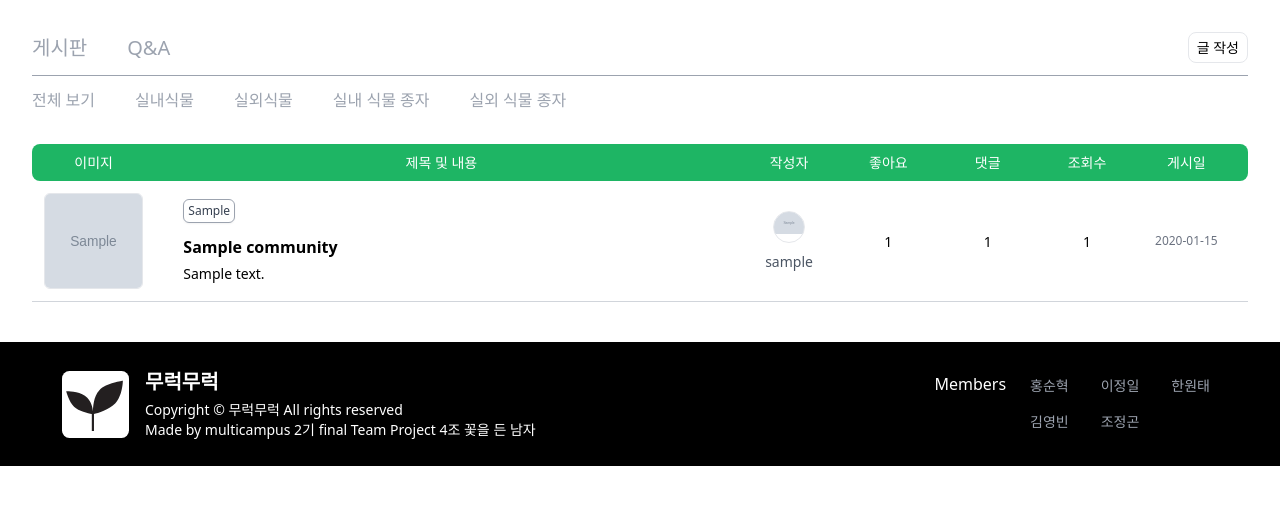
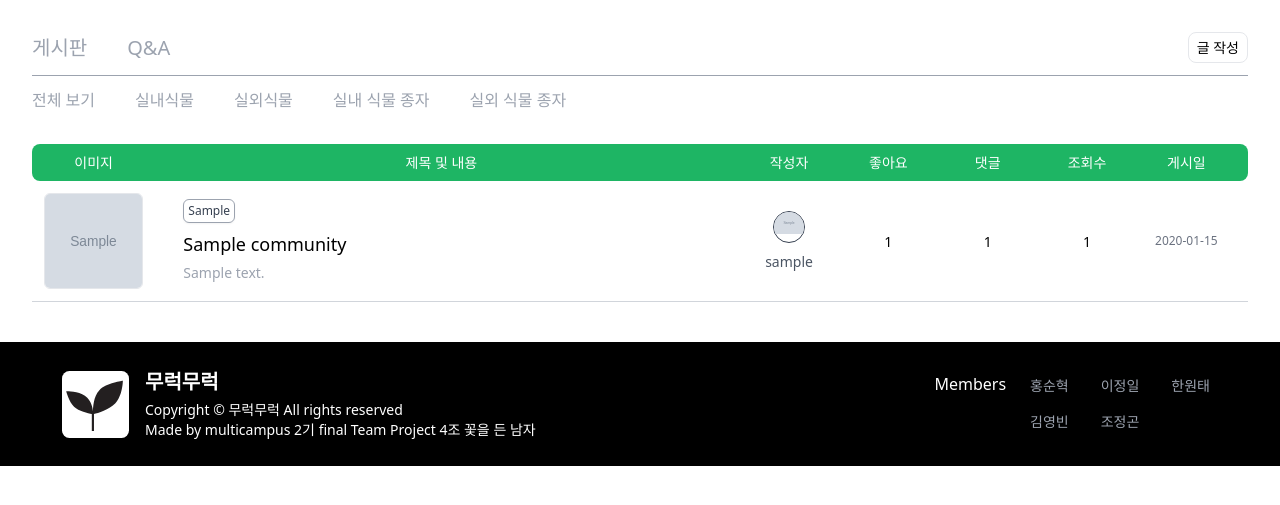
Before and after one commit to dnjsxo0616/mureokmureok, a Django app: page /communities/ in a window 1280 px wide. Shown: the part 66-571 px from the top of the page. Run offline with Django 3.2, Linux system fonts and the light colour scheme; tables that the repository leaves empty hold one stand-in row (values such as "Sample post"); grey boxes marked "Sample" are stand-in pictures; some libraries are stand-ins or nearby versions.

Commit message:
Edit communities_index

```diff
--- a/communities/templates/communities/index.html
+++ b/communities/templates/communities/index.html
@@ -43,15 +43,13 @@
       </a>
     </div>
 
-    <div id="content_qa" class="hidden">
-      <div class="flex items-center gap-10 py-3 mb-5">
+    <div class="hidden flex items-center gap-10 py-3 mb-5 sticky top-[65px] bg-white" id="content_qa">
       <a href="{% url 'communities:filter_communities' '전문가 Q&A' %}" class="text-gray-400 hover:text-black {% if '/실내식물/' in request.path %}btn_active{% endif %}">
         <li class="btn" onclick="changeTextColor(this)">전문가 Q&A</li>
       </a>
       <a href="{% url 'communities:filter_communities' '운영자 Q&A' %}" class="text-gray-400 hover:text-black {% if '/실외식물/' in request.path %}btn_active{% endif %}">
         <li class="btn" onclick="changeTextColor(this)">운영자 Q&A</li>
       </a>
-      </div>
     </div>
 
     {% comment %} 표시항목 {% endcomment %}
@@ -73,13 +71,13 @@
           <div class="w-1/12 rounded-md overflow-hidden h-24 border">
             <img src="{{ community.community_photo.url }}" alt="Community Photo" class="object-cover w-full h-full">
           </div>
-          <div class="w-1/12 grow px-10 flex flex-col gap-1">
+          <div class="w-1/12 grow px-10">
             <div class="text-[12px] text-gray-700 border border-[1px] border-gray-400 w-fit rounded-md p-[2px] px-[4px] mb-2 shadow-sm">{{ community.category }}</div>
-            <h4 class="truncate"><b>{{ community.title }}</b></h4>
-            <p class="text-[14px] truncate">{{ community.content }}</p>
+            <h4 class="text-[18px] truncate mb-1">{{ community.title }}</h4>
+            <p class="text-[14px] text-gray-400 truncate">{{ community.content }}</p>
           </div>
           <div class="w-1/12 text-center flex flex-col items-center gap-2">
-            <div class="rounded-full w-8 h-8 overflow-hidden border">
+            <div class="rounded-full w-8 h-8 overflow-hidden border border-[0.5px] border-gray-700">
               {% if community.user.image %}
               <img src="{{ community.user.image.url }}" alt="">
               {% else %}
```
Also changed, not shown: communities/templates/communities/detail.html (+7 -15 lines). Lines whose indentation alone changed are shown as unchanged.
